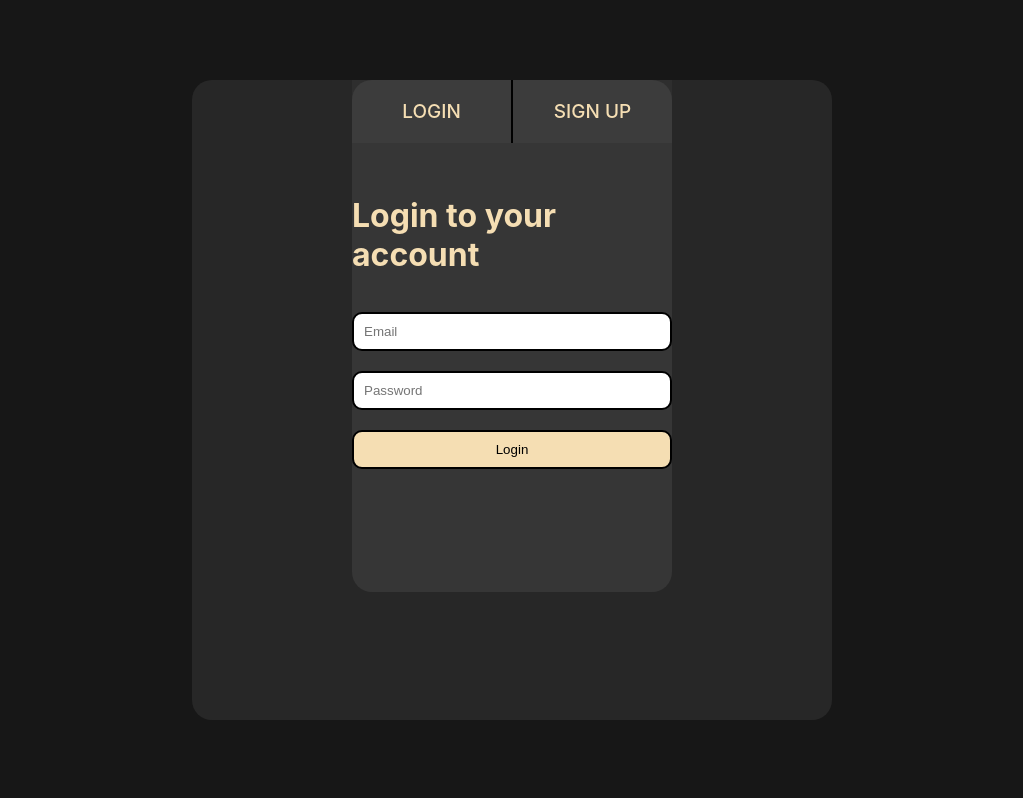
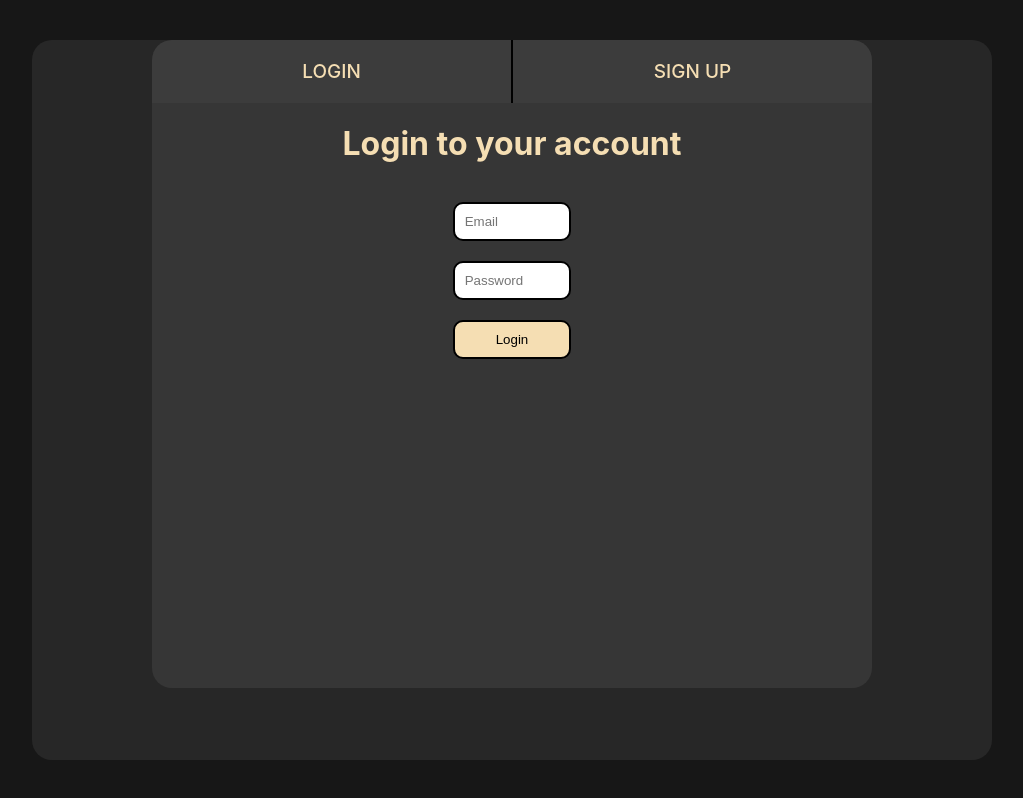
Before and after one commit to mustashrf/Contacts-Manager-API, a React (Create React App) app in the folder frontend/: page / in a window 1280 px wide. Shown: the whole page, without its empty margins (128-1151 px from the left). Built offline with nearby package versions, Linux system fonts and the light colour scheme.

Commit message:
enhanced account form

```diff
--- a/frontend/src/components/Account/AccountForm.css
+++ b/frontend/src/components/Account/AccountForm.css
@@ -1,11 +1,5 @@
-.container {
-    border-radius: 20px;
-    background-color: rgba(255, 255, 255, 0.07);
-    width: 50%;
-    height: 80%;
-    display: flex;
-    flex-direction: column;
-    align-items: center;
+.account-container {
+    width: 100%;
 }
 
 .tab-box {
@@ -28,10 +22,15 @@
 
 .login-tab {
     border-right: 2px solid black;
+    border-top-left-radius: 20px;
+}
 
+.signup-tab {
+    border-top-right-radius: 20px;
 }
 
 .login-tab:hover, .signup-tab:hover {
+    background-color: rgba(0, 0, 0, 0);
     box-shadow: 0 1px ;
     border-bottom: 2px solid wheat;
 }
@@ -47,13 +46,14 @@
 .login-window, .signup-window {
     flex-direction: column;
     justify-content: space-between;
-    margin-top: 10%;
+    align-items: center;
 }
 
 .user-form {
     display: flex;
     flex-direction: column;
     margin-top: 5%;
+    width: 35%;
 }
 
 .inputs, .submit-btn {
```
